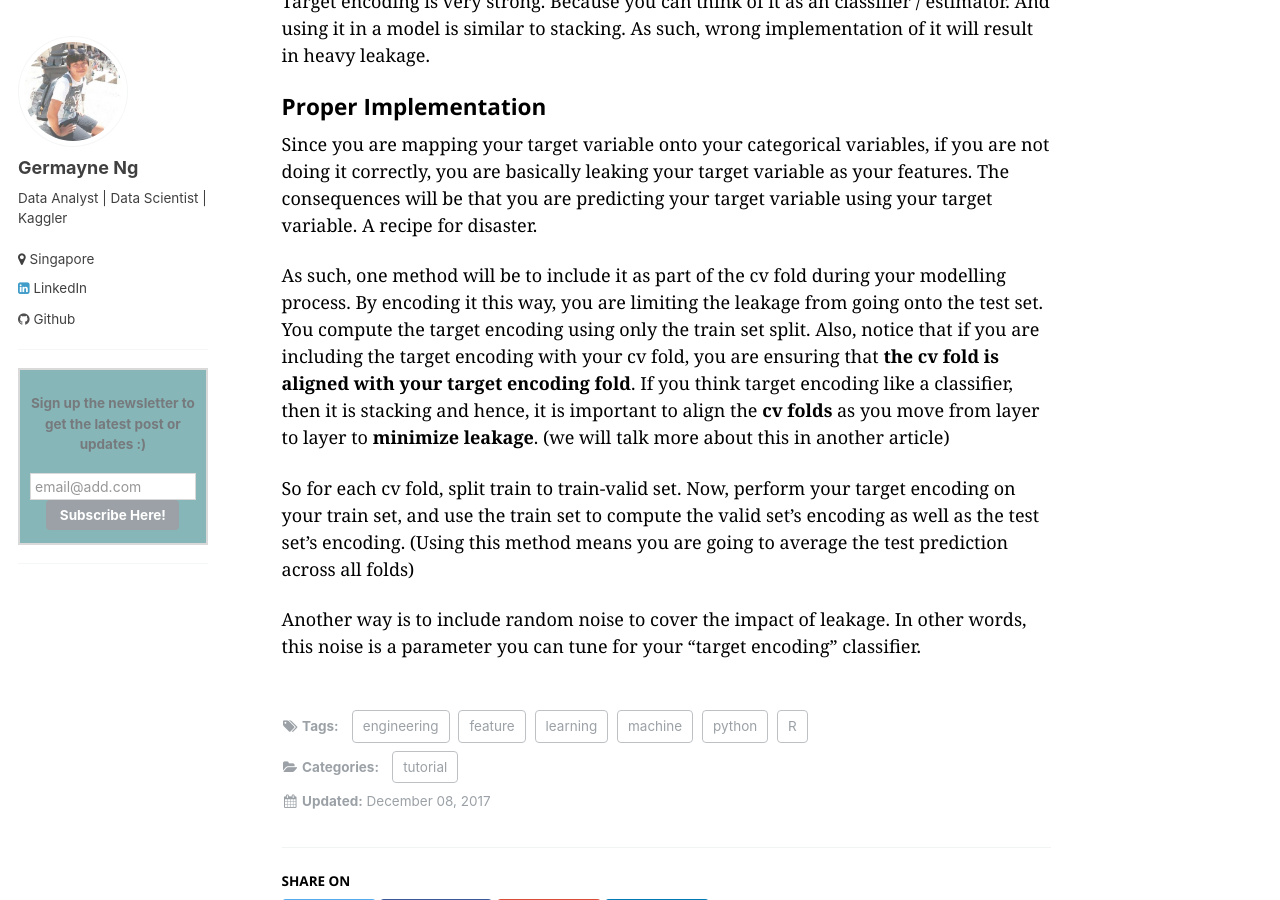
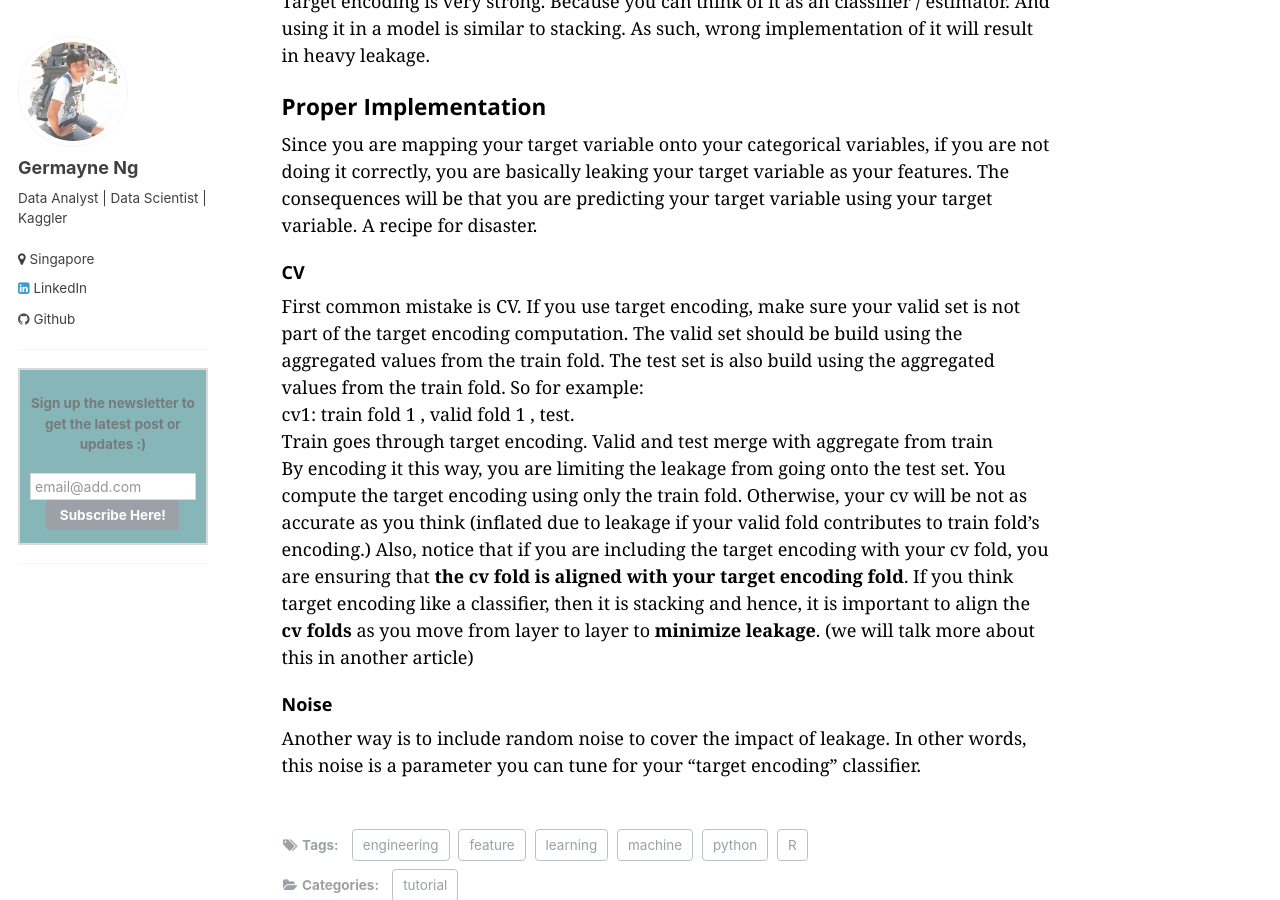
Before and after one commit to germayneng/template-_githubpages, a Jekyll site: the page built from _posts/2017-12-08-Various_methods_for_target_encoding.md, in a window 1280 px wide and 900 px high, scrolled down 1018 px. Built offline with Jekyll 4.4.1, drawn with Linux system fonts in a browser that asks for light colours; formulas are drawn with MathJax 3; comment, search, counter and statistics services are not loaded.

Commit message:
Update 2017-12-08-Various_methods_for_target_encoding.md

```diff
--- a/_posts/2017-12-08-Various_methods_for_target_encoding.md
+++ b/_posts/2017-12-08-Various_methods_for_target_encoding.md
@@ -39,9 +39,16 @@ Target encoding is very strong. Because you can think of it as an classifier / e
 
 Since you are mapping your target variable onto your categorical variables, if you are not doing it correctly, you are basically leaking your target variable as your features. The consequences will be that you are predicting your target variable using your target variable. A recipe for disaster.
 
-As such, one method will be to include it as part of the cv fold during your modelling process. By encoding it this way, you are limiting the leakage from going onto the test set. You compute the target encoding using only the train set split. Also, notice that if you are including the target encoding with your cv fold, you are ensuring that **the cv fold is aligned with your target encoding fold**. If you think target encoding like a classifier, then it is stacking and hence, it is important to align the **cv folds** as you move from layer to layer to **minimize leakage**. (we will talk more about this in another article)
+### CV
 
-So for each cv fold, split train to train-valid set. Now, perform your target encoding on your train set, and use the train set to compute the valid set's encoding as well as the test set's encoding. (Using this method means you are going to average the test prediction across all folds)
+First common mistake is CV. If you use target encoding, make sure your valid set is not part of the target encoding computation. The valid set should be build using the aggregated values from the train fold. The test set is also build using the aggregated values from the train fold. So for example:
+<br>
+cv1: train fold 1 , valid fold 1 , test.
+<br>
+Train goes through target encoding. Valid and test merge with aggregate from train
+<br>
+By encoding it this way, you are limiting the leakage from going onto the test set. You compute the target encoding using only the train fold. Otherwise, your cv will be not as accurate as you think (inflated due to leakage if your valid fold contributes to train fold's encoding.)
+Also, notice that if you are including the target encoding with your cv fold, you are ensuring that **the cv fold is aligned with your target encoding fold**. If you think target encoding like a classifier, then it is stacking and hence, it is important to align the **cv folds** as you move from layer to layer to **minimize leakage**. (we will talk more about this in another article)
 
-
+### Noise
 Another way is to include random noise to cover the impact of leakage. In other words, this noise is a parameter you can tune for your "target encoding" classifier.
```
